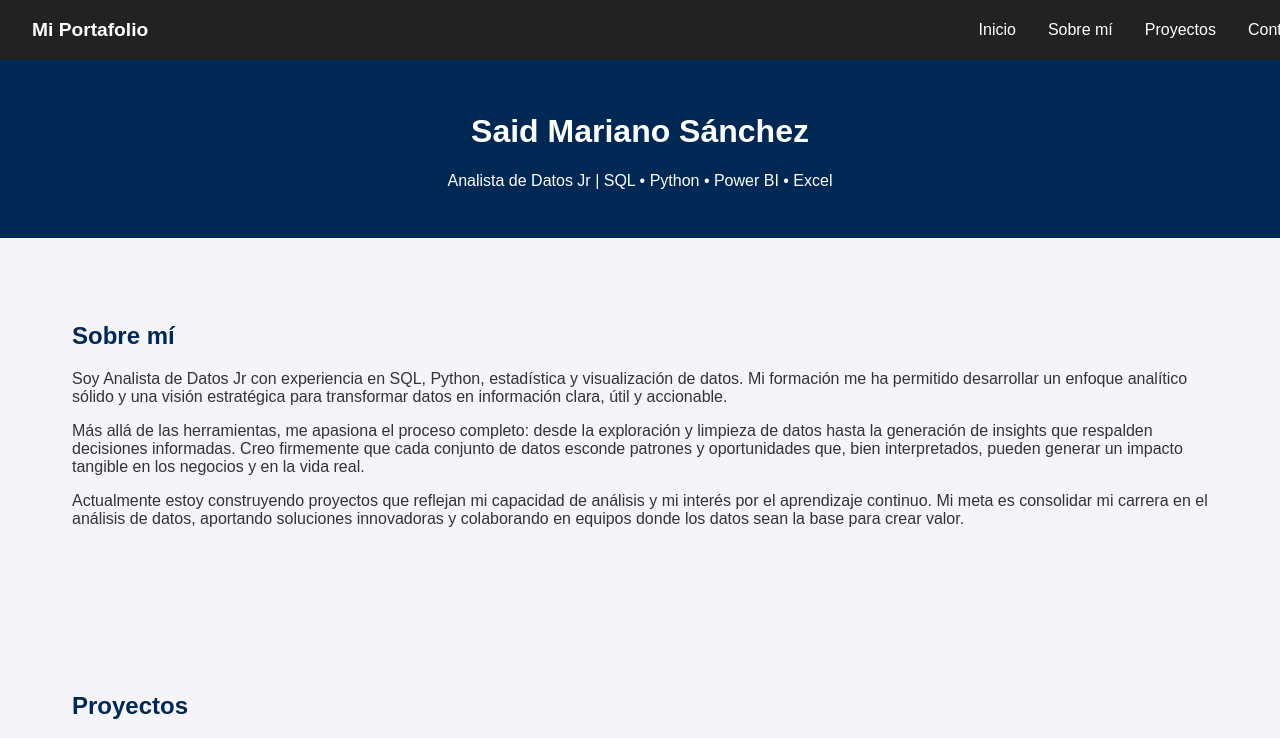
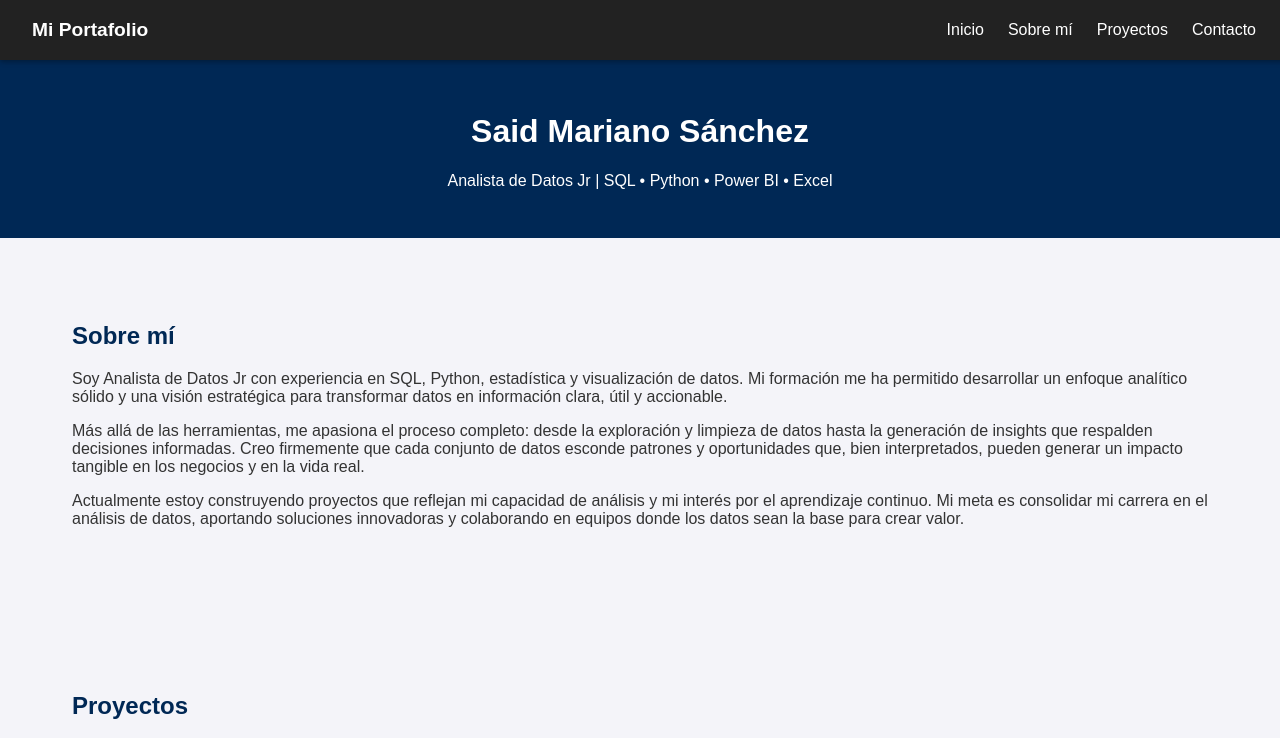
Before and after one commit to SaitoM17/mi-portafolio, a React (Create React App) app: page / in a window 1280 px wide. Shown: the top 738 px of the page. Built offline with nearby package versions, Linux system fonts and the light colour scheme.

Commit message:
refactor: Reajuste a los botones de la barra de navegación

```diff
--- a/src/components/Navbar.css
+++ b/src/components/Navbar.css
@@ -4,13 +4,14 @@
   left: 0;
   width: 100%;
   height: 60px;
-  background: #222; /* color de fondo */
+  background: #222;
   color: white;
   display: flex;
-  justify-content: space-between;
+  justify-content: space-between; /* logo a la izq, links a la der */
   align-items: center;
   padding: 0 2rem;
   z-index: 1000;
+  box-shadow: 0 2px 5px rgba(0,0,0,0.3);
 }
 
 .navbar-logo {
@@ -21,17 +22,23 @@
 .navbar-links {
   list-style: none;
   display: flex;
-  gap: 2rem;
+  gap: 1.5rem; /* espacio entre botones */
   margin: 0;
   padding: 0;
+  margin-right: 3.5rem;
+}
+
+.navbar-links li {
+  display: inline;
 }
 
 .navbar-links a {
   color: white;
   text-decoration: none;
   font-weight: 500;
+  transition: color 0.3s ease;
 }
 
 .navbar-links a:hover {
-  color: #00bcd4; /* color al pasar el mouse */
+  color: #00bcd4; /* color al pasar mouse */
 }
```
